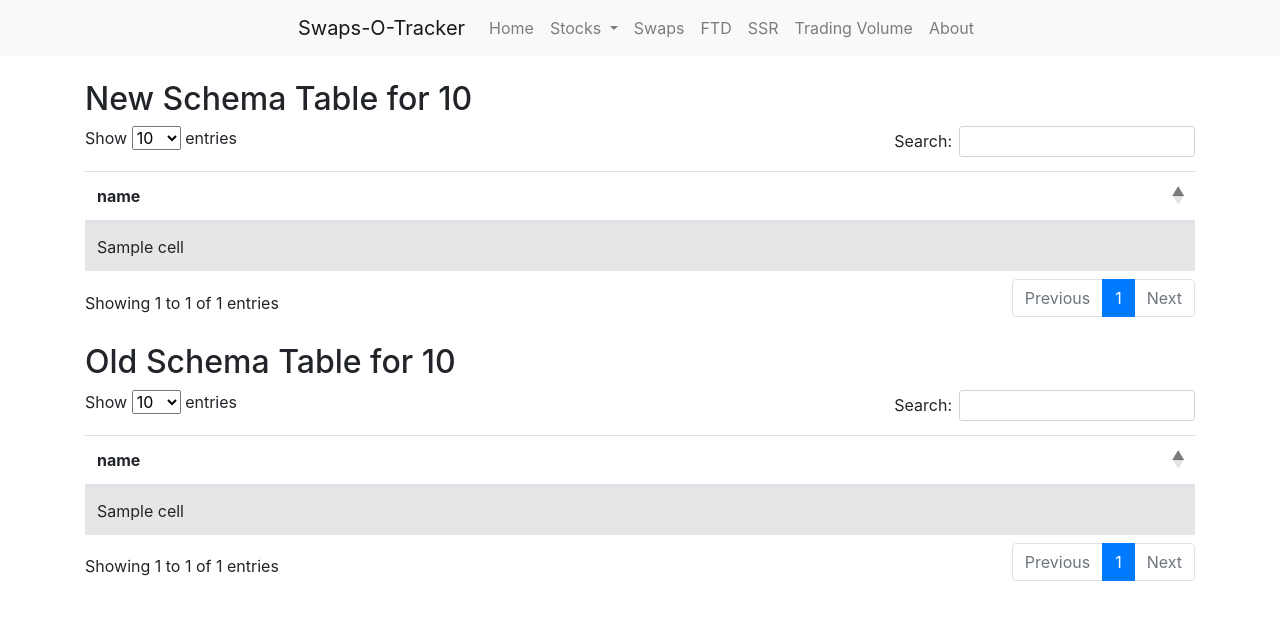
After one commit to Tskmst/swaps, a Flask app: template templates/swaps.html in a window 1280 px wide. The commit adds this page. Shown: the top 620 px of the page. Run offline with Flask 3, Linux system fonts and the light colour scheme; the template is opened without the code that fills it: most values are stand-ins (such as "Sample title", 1, 10 or a date in 2020); some libraries are stand-ins or nearby versions.

```diff
--- a/app.py
+++ b/app.py
@@ -1,9 +1,10 @@
-from flask import Flask, render_template, g
+from flask import Flask, render_template, redirect, url_for
 from flask_sqlalchemy import SQLAlchemy
 from sqlalchemy.orm import sessionmaker
-from sqlalchemy import func, cast, Float
+from sqlalchemy import func
 import re
 from datetime import datetime
+import pandas as pd
 
 app = Flask(__name__)
 
@@ -62,7 +63,6 @@ def get_session(bind_key):
 
 def sanitize_and_convert(value):
     if value:
-        # Remove all non-numeric characters except the decimal point
         value = re.sub(r'[^0-9.]', '', value)
         return float(value) if value else 0.0
     return 0.0
@@ -85,7 +85,6 @@ def index():
     gme_counts = get_dissemination_counts('gme_data')
     xrt_counts = get_dissemination_counts('xrt_data')
 
-    # Format the sum_notional value as currency
     amc_counts['sum_notional'] = format_currency(amc_counts['sum_notional'])
     gme_counts['sum_notional'] = format_currency(gme_counts['sum_notional'])
     xrt_counts['sum_notional'] = format_currency(xrt_counts['sum_notional'])
@@ -97,7 +96,6 @@ def get_dissemination_counts(bind_key):
     session = get_session(bind_key)
     today = datetime.today().date()
 
-    # Filtering by expiration date greater than today
     valid_new_entries = session.query(SecCumulativeEquitiesNew).filter(
         SecCumulativeEquitiesNew.expiration_date.isnot(None)
     ).all()
@@ -105,7 +103,6 @@ def get_dissemination_counts(bind_key):
         SecCumulativeEquitiesOld.expiration_date.isnot(None)
     ).all()
 
-    # Convert to date objects and filter
     valid_new_entries = [entry for entry in valid_new_entries if
                          convert_to_date(entry.expiration_date) and convert_to_date(entry.expiration_date) > today]
     valid_old_entries = [entry for entry in valid_old_entries if
@@ -174,6 +171,23 @@ def get_dissemination_counts(bind_key):
             'sum_notional': format_currency(sum_notional_date)
         })
 
+    # Calculate new swaps added today
+    new_swaps_today = sum(
+        1 for entry in valid_new_entries
+        if convert_to_date(entry.effective_date) == today
+    ) + sum(
+        1 for entry in valid_old_entries
+        if convert_to_date(entry.effective_date) == today
+    )
+
+    sum_notional_new_swaps_today = sum(
+        sanitize_and_convert(entry.total_notional_quantity_leg_1) for entry in valid_new_entries
+        if convert_to_date(entry.effective_date) == today
+    ) + sum(
+        sanitize_and_convert(entry.total_notional_quantity_leg_1) for entry in valid_old_entries
+        if convert_to_date(entry.effective_date) == today
+    )
+
     session.close()
     return {
         'total_unique': total_unique,
@@ -183,8 +197,14 @@ def get_dissemination_counts(bind_key):
         'upcoming_expiration_date': upcoming_expiration_date.strftime(
             '%Y-%m-%d') if upcoming_expiration_date else "N/A",
         'sum_notional_upcoming_expiration': sum_notional_upcoming_expiration,
-        'expiration_data': expiration_data
+        'expiration_data': expiration_data,
+        'new_swaps_today': new_swaps_today,
+        'sum_notional_new_swaps_today': format_currency(sum_notional_new_swaps_today)
     }
+
+
+def model_to_dict(obj):
+    return {c.key: getattr(obj, c.key) for c in db.inspect(obj).mapper.column_attrs}
 
 
 @app.route('/<stock>')
@@ -197,7 +217,28 @@ def show_stock(stock):
     data_new = session.query(SecCumulativeEquitiesNew).all()
     data_old = session.query(SecCumulativeEquitiesOld).all()
     session.close()
-    return render_template('data.html', data_new=data_new, data_old=data_old, stock=stock.upper())
+
+    data_new_dict = [model_to_dict(entry) for entry in data_new]
+    data_old_dict = [model_to_dict(entry) for entry in data_old]
+
+    return render_template('data.html', data_new=data_new_dict, data_old=data_old_dict, stock=stock.upper())
+
+
+@app.route('/swaps/<stock>')
+def swaps(stock):
+    if stock not in ['amc', 'gme', 'xrt']:
+        return "Stock not found", 404
+
+    bind_key = f'{stock}_data'
+    session = get_session(bind_key)
+    data_new = session.query(SecCumulativeEquitiesNew).all()
+    data_old = session.query(SecCumulativeEquitiesOld).all()
+    session.close()
+
+    data_new_dict = [model_to_dict(entry) for entry in data_new]
+    data_old_dict = [model_to_dict(entry) for entry in data_old]
+
+    return render_template('swaps.html', data_new=data_new_dict, data_old=data_old_dict, stock=stock.upper())
 
 
 if __name__ == '__main__':
--- /dev/null
+++ b/templates/swaps.html
@@ -0,0 +1,101 @@
+<!DOCTYPE html>
+<html lang="en">
+<head>
+    <meta charset="UTF-8">
+    <title>Swaps-O-Tracker | Swaps</title>
+    <link rel="stylesheet" href="https://cdnjs.cloudflare.com/ajax/libs/twitter-bootstrap/4.5.2/css/bootstrap.min.css">
+    <link rel="stylesheet" href="https://cdn.datatables.net/1.10.21/css/dataTables.bootstrap4.min.css">
+    <link rel="stylesheet" href="https://cdnjs.cloudflare.com/ajax/libs/font-awesome/5.15.3/css/all.min.css">
+    <link rel="stylesheet" href="{{ url_for('static', filename='styles.css') }}">
+</head>
+<body>
+    <nav class="navbar navbar-expand-lg navbar-light bg-light">
+        <button class="navbar-toggler" type="button" data-toggle="collapse" data-target="#navbarNav" aria-controls="navbarNav" aria-expanded="false" aria-label="Toggle navigation">
+            <span class="navbar-toggler-icon"></span>
+        </button>
+        <div class="collapse navbar-collapse justify-content-center" id="navbarNav">
+            <a class="navbar-brand" href="/">Swaps-O-Tracker</a>
+            <ul class="navbar-nav">
+                <li class="nav-item">
+                    <a class="nav-link" href="/">Home</a>
+                </li>
+                <li class="nav-item dropdown">
+                    <a class="nav-link dropdown-toggle" href="#" id="navbarDropdown" role="button" data-toggle="dropdown" aria-haspopup="true" aria-expanded="false">
+                        Stocks
+                    </a>
+                    <div class="dropdown-menu" aria-labelledby="navbarDropdown">
+                        <a class="dropdown-item" href="/amc">AMC</a>
+                        <a class="dropdown-item" href="/gme">GME</a>
+                        <a class="dropdown-item" href="/xrt">XRT</a>
+                    </div>
+                </li>
+                <li class="nav-item">
+                    <a class="nav-link" href="/swaps/amc">Swaps</a>
+                </li>
+                <li class="nav-item">
+                    <a class="nav-link" href="#">FTD</a>
+                </li>
+                <li class="nav-item">
+                    <a class="nav-link" href="#">SSR</a>
+                </li>
+                <li class="nav-item">
+                    <a class="nav-link" href="#">Trading Volume</a>
+                </li>
+                <li class="nav-item">
+                    <a class="nav-link" href="#">About</a>
+                </li>
+            </ul>
+        </div>
+    </nav>
+    <div class="container mt-4">
+        <h2>New Schema Table for {{ stock }}</h2>
+        <table id="newSchemaTable" class="table table-striped">
+            <thead>
+                <tr>
+                    {% for column in data_new[0].keys() %}
+                    <th>{{ column }}</th>
+                    {% endfor %}
+                </tr>
+            </thead>
+            <tbody>
+                {% for row in data_new %}
+                <tr>
+                    {% for cell in row.values() %}
+                    <td>{{ cell }}</td>
+                    {% endfor %}
+                </tr>
+                {% endfor %}
+            </tbody>
+        </table>
+        <h2 class="mt-4">Old Schema Table for {{ stock }}</h2>
+        <table id="oldSchemaTable" class="table table-striped">
+            <thead>
+                <tr>
+                    {% for column in data_old[0].keys() %}
+                    <th>{{ column }}</th>
+                    {% endfor %}
+                </tr>
+            </thead>
+            <tbody>
+                {% for row in data_old %}
+                <tr>
+                    {% for cell in row.values() %}
+                    <td>{{ cell }}</td>
+                    {% endfor %}
+                </tr>
+                {% endfor %}
+            </tbody>
+        </table>
+    </div>
+    <script src="https://cdnjs.cloudflare.com/ajax/libs/jquery/3.5.1/jquery.min.js"></script>
+    <script src="https://cdnjs.cloudflare.com/ajax/libs/twitter-bootstrap/4.5.2/js/bootstrap.bundle.min.js"></script>
+    <script src="https://cdn.datatables.net/1.10.21/js/jquery.dataTables.min.js"></script>
+    <script src="https://cdn.datatables.net/1.10.21/js/dataTables.bootstrap4.min.js"></script>
+    <script>
+        $(document).ready(function() {
+            $('#newSchemaTable').DataTable();
+            $('#oldSchemaTable').DataTable();
+        });
+    </script>
+</body>
+</html>
```
Also changed, not shown: scrape_options.py (added, +35 -0 lines), templates/index.html (+13 -1 lines), templates/options.html (added, +84 -0 lines).
